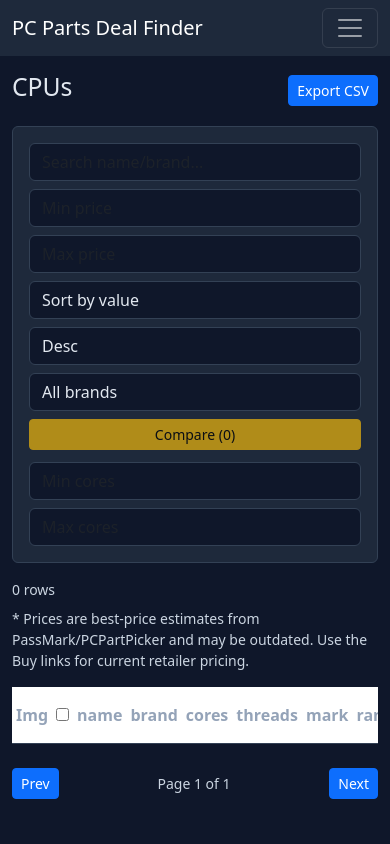
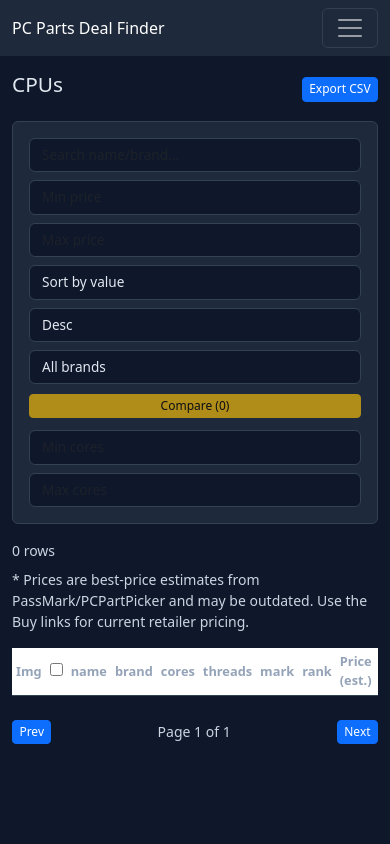
Before and after one commit to AiGoesBurr/pc-parts-deal-finder, a Flask app: page /category/cpu in a window 390 px wide. Run offline with Flask 3, Linux system fonts and the light colour scheme; data that the repository does not hold is empty.

Commit message:
Improve mobile responsiveness

```diff
--- a/templates/base.html
+++ b/templates/base.html
@@ -2,7 +2,7 @@
 <html lang="en">
 <head>
 <meta charset="utf-8">
-<meta name="viewport" content="width=device-width, initial-scale=1">
+<meta name="viewport" content="width=device-width, initial-scale=1, maximum-scale=5">
 <title>{% block title %}PC Parts Deal Finder{% endblock %}</title>
 <link href="https://cdn.jsdelivr.net/npm/bootstrap@5.3.3/dist/css/bootstrap.min.css" rel="stylesheet">
 <style>
@@ -30,6 +30,14 @@
   body.light .btn-outline-light { color:#0f172a; border-color:#94a3b8; }
   body.light .btn-outline-info { color:#0f172a; border-color:#94a3b8; }
   body.light .btn-outline-danger { color:#dc2626; border-color:#dc2626; }
+  @media (max-width: 768px) {
+    .table { font-size: 0.8rem; }
+    .table img { width: 36px; height: 36px; }
+    .btn-sm { padding: 0.15rem 0.4rem; font-size: 0.75rem; }
+    .navbar-brand { font-size: 1rem; }
+    .filter-bar .form-control, .filter-bar .form-select { font-size: 0.85rem; }
+    h2 { font-size: 1.3rem; }
+  }
   body.light .dropdown-menu { background:#ffffff; border:1px solid #cbd5e1; }
   body.light .dropdown-item { color:#0f172a; }
   body.light .dropdown-item:hover { background:#e2e8f0; }
--- a/templates/category.html
+++ b/templates/category.html
@@ -147,11 +147,13 @@ function buySuffix(cat){
 }
 function buyLinks(name){
   const q = encodeURIComponent(name + buySuffix(CAT));
-  return `<a href="https://www.amazon.com/s?k=${q}" target="_blank" rel="noopener" class="btn btn-sm btn-primary me-1">Amazon</a>` +
-         `<a href="https://www.newegg.com/p/pl?d=${q}" target="_blank" rel="noopener" class="btn btn-sm btn-success me-1">Newegg</a>` +
-         `<a href="https://www.bhphotovideo.com/c/search?Ntt=${q}" target="_blank" rel="noopener" class="btn btn-sm btn-info me-1">B&H</a>` +
-         `<a href="https://www.bestbuy.com/site/searchpage/pcmcat159500050008?st=${q}" target="_blank" rel="noopener" class="btn btn-sm btn-warning me-1">BestBuy</a>` +
-         `<a href="https://www.microcenter.com/search/search_results.aspx?Ntt=${q}" target="_blank" rel="noopener" class="btn btn-sm btn-secondary">MicroCtr</a>`;
+  return `<div class="d-flex flex-wrap gap-1">` +
+         `<a href="https://www.amazon.com/s?k=${q}" target="_blank" rel="noopener" class="btn btn-sm btn-primary">Amazon</a>` +
+         `<a href="https://www.newegg.com/p/pl?d=${q}" target="_blank" rel="noopener" class="btn btn-sm btn-success">Newegg</a>` +
+         `<a href="https://www.bhphotovideo.com/c/search?Ntt=${q}" target="_blank" rel="noopener" class="btn btn-sm btn-info">B&H</a>` +
+         `<a href="https://www.bestbuy.com/site/searchpage/pcmcat159500050008?st=${q}" target="_blank" rel="noopener" class="btn btn-sm btn-warning">BestBuy</a>` +
+         `<a href="https://www.microcenter.com/search/search_results.aspx?Ntt=${q}" target="_blank" rel="noopener" class="btn btn-sm btn-secondary">MicroCtr</a>` +
+         `</div>`;
 }
 
 function fmt(v){
```
